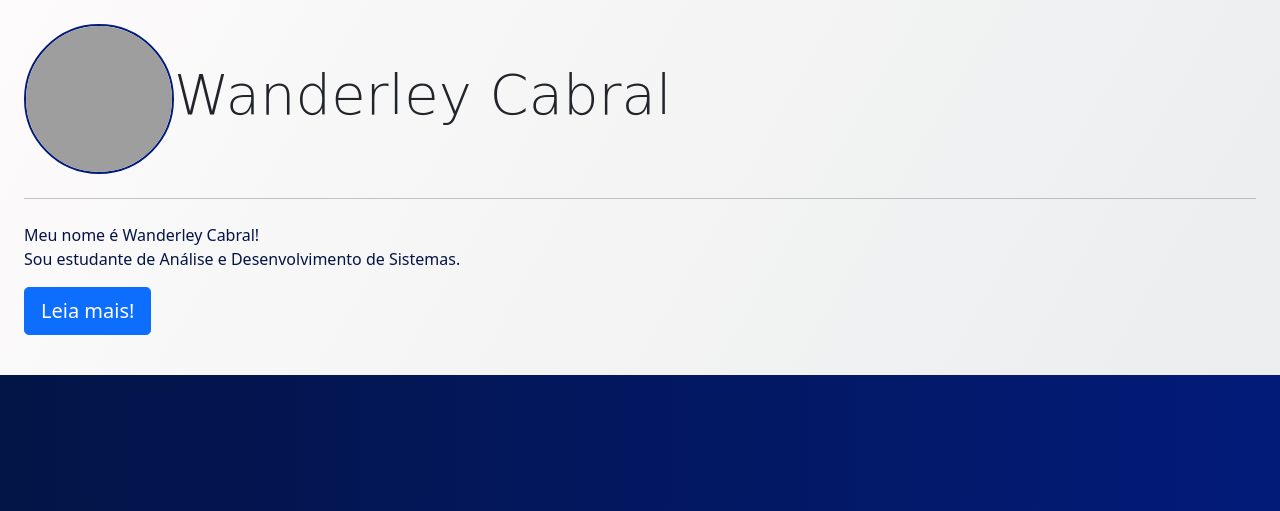
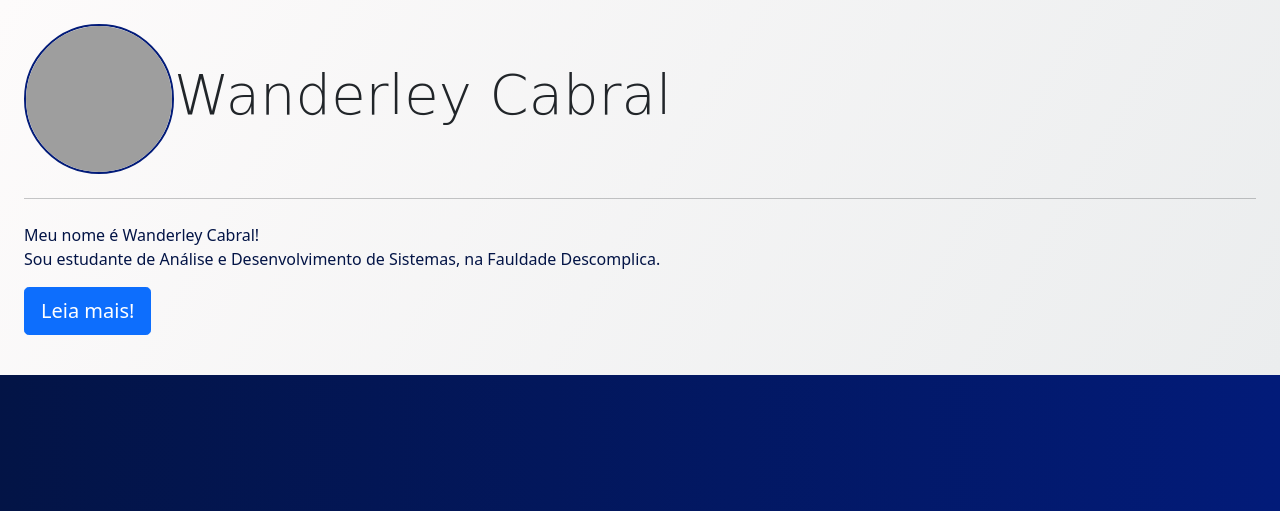
Before and after one commit to cabraldasilvac/website, a Flask app: page / in a window 1280 px wide. Shown: the part 56-567 px from the top of the page. Run offline with Flask 3, Linux system fonts and the light colour scheme; grey boxes are pictures that could not be loaded.

Commit message:
:ok_hand: docs: changes home.html file. Add name college - Descomplica

```diff
--- a/api/templates/home.html
+++ b/api/templates/home.html
@@ -8,7 +8,7 @@
     <hr class="my-4" />
     <p>
         Meu nome é Wanderley Cabral! </br>
-        Sou estudante de Análise e Desenvolvimento de Sistemas.
+        Sou estudante de Análise e Desenvolvimento de Sistemas, na Fauldade Descomplica.
     <p>
 
     <a class="btn btn-primary btn-lg" href="/about" role="button">Leia mais!</a>
```
